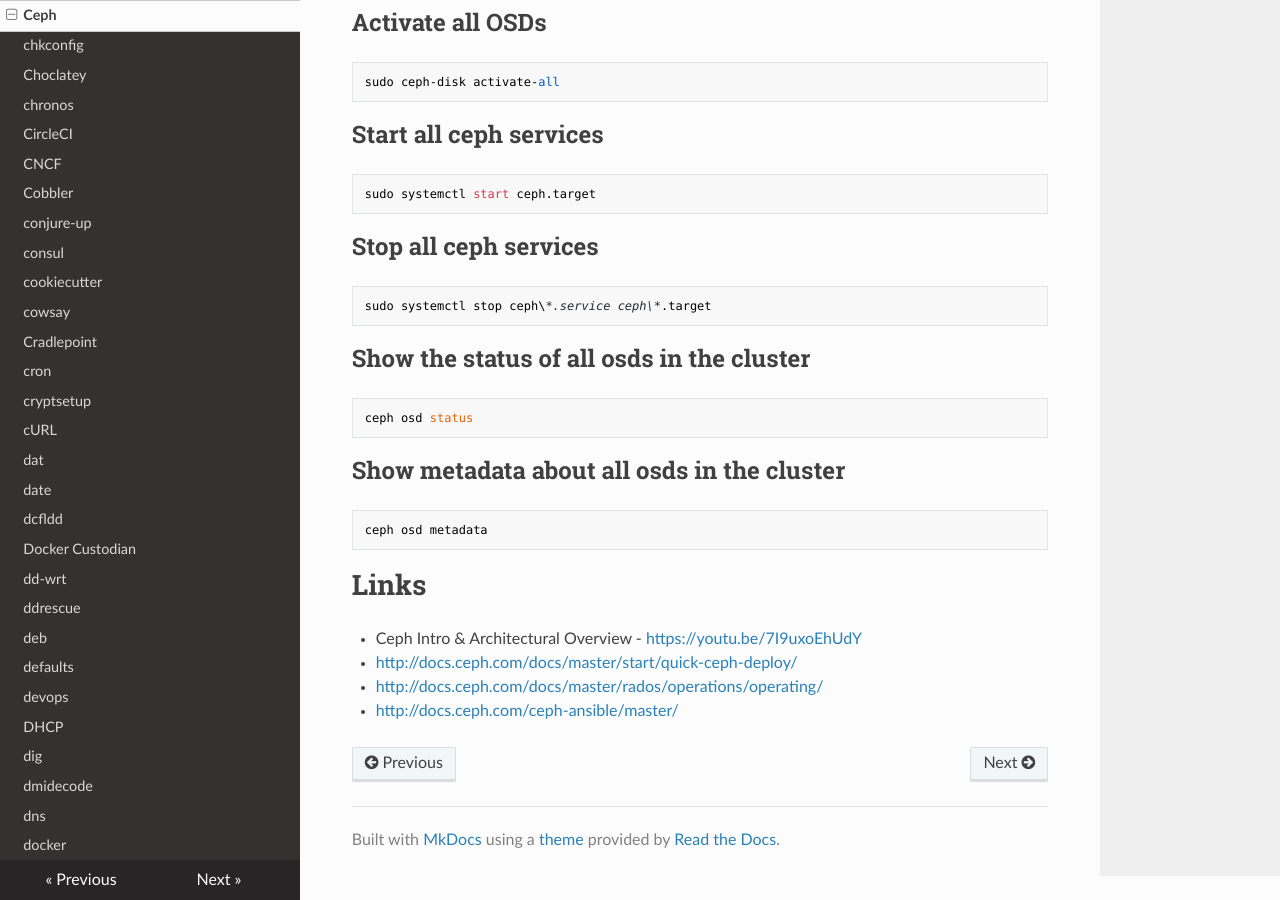
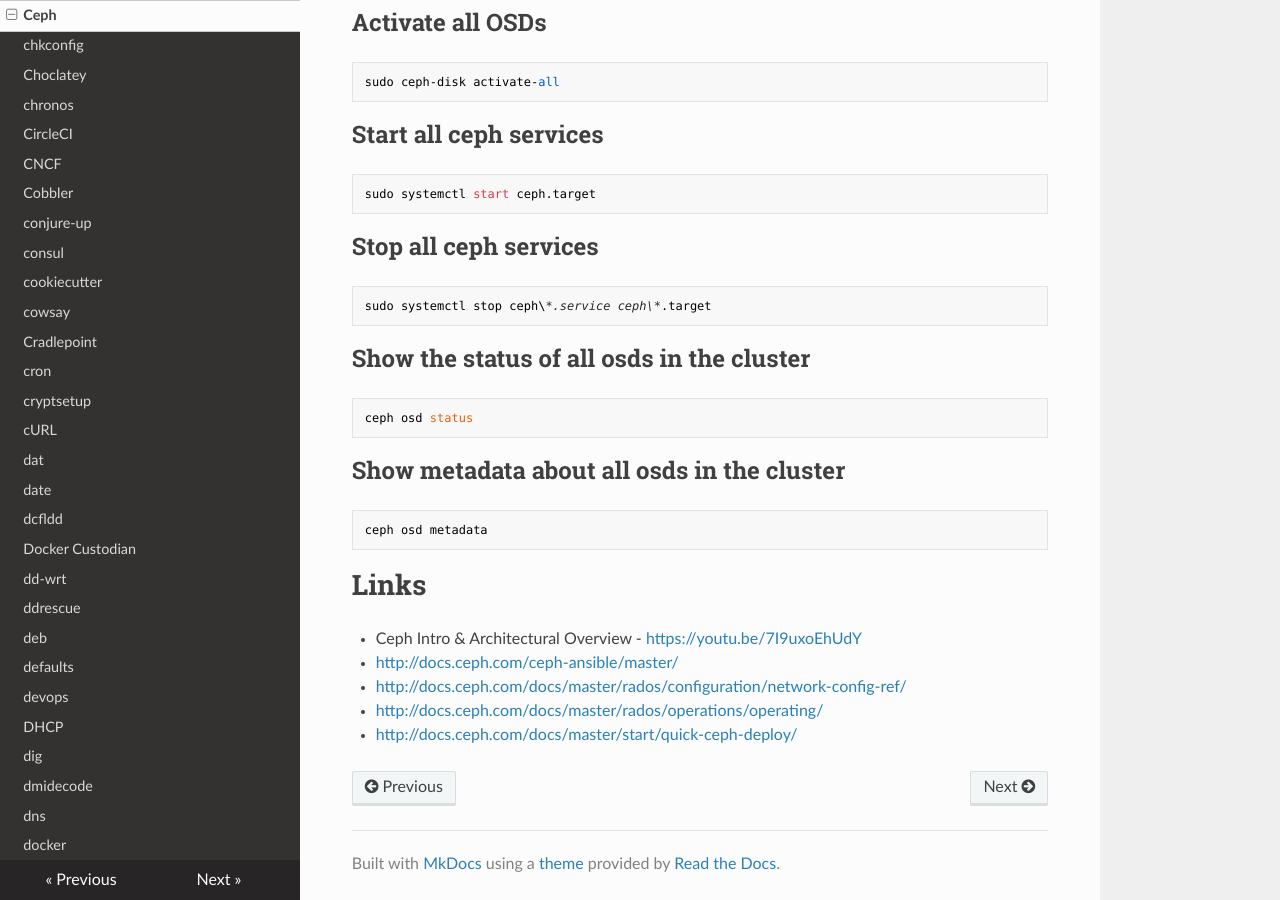
Before and after one commit to lando-cal/tech-notes, an MkDocs documentation site: the page built from docs/ceph.md, in a window 1280 px wide and 900 px high, scrolled down 599 px. Built offline with MkDocs 1.6.1, drawn with Linux system fonts in a browser that asks for light colours; nearby versions of some CDN libraries.

Commit message:
Update links

```diff
--- a/docs/ceph.md
+++ b/docs/ceph.md
@@ -51,6 +51,7 @@ ceph osd metadata
 # Links
 
 - Ceph Intro & Architectural Overview - <https://youtu.be/7I9uxoEhUdY>
+- <http://docs.ceph.com/ceph-ansible/master/>
+- <http://docs.ceph.com/docs/master/rados/configuration/network-config-ref/>
+- <http://docs.ceph.com/docs/master/rados/operations/operating/>
 - <http://docs.ceph.com/docs/master/start/quick-ceph-deploy/>
-- <http://docs.ceph.com/docs/master/rados/operations/operating/>
-- <http://docs.ceph.com/ceph-ansible/master/>
```
